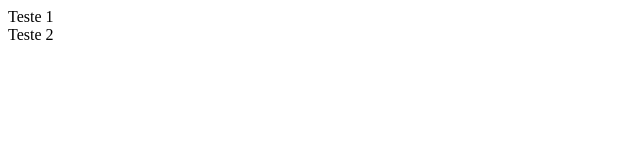
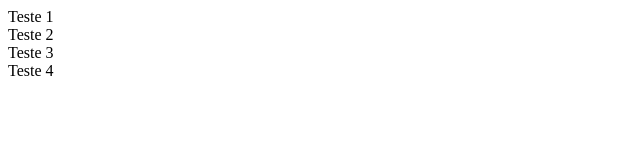
Before and after one commit to leonidasmaterial/testesabado, a plain HTML site: page index.html in a window 1280 px wide. Shown: the full height of the page, 0-640 px from the left. Drawn offline with Linux system fonts and the light colour scheme.

Commit message:
adicionada mais duas linhas

```diff
--- a/index.html
+++ b/index.html
@@ -5,6 +5,10 @@
     Teste 1
 <br>
     Teste 2
+    <br>
+    Teste 3
+    <br>
+    Teste 4
 
 </body>
 
```
